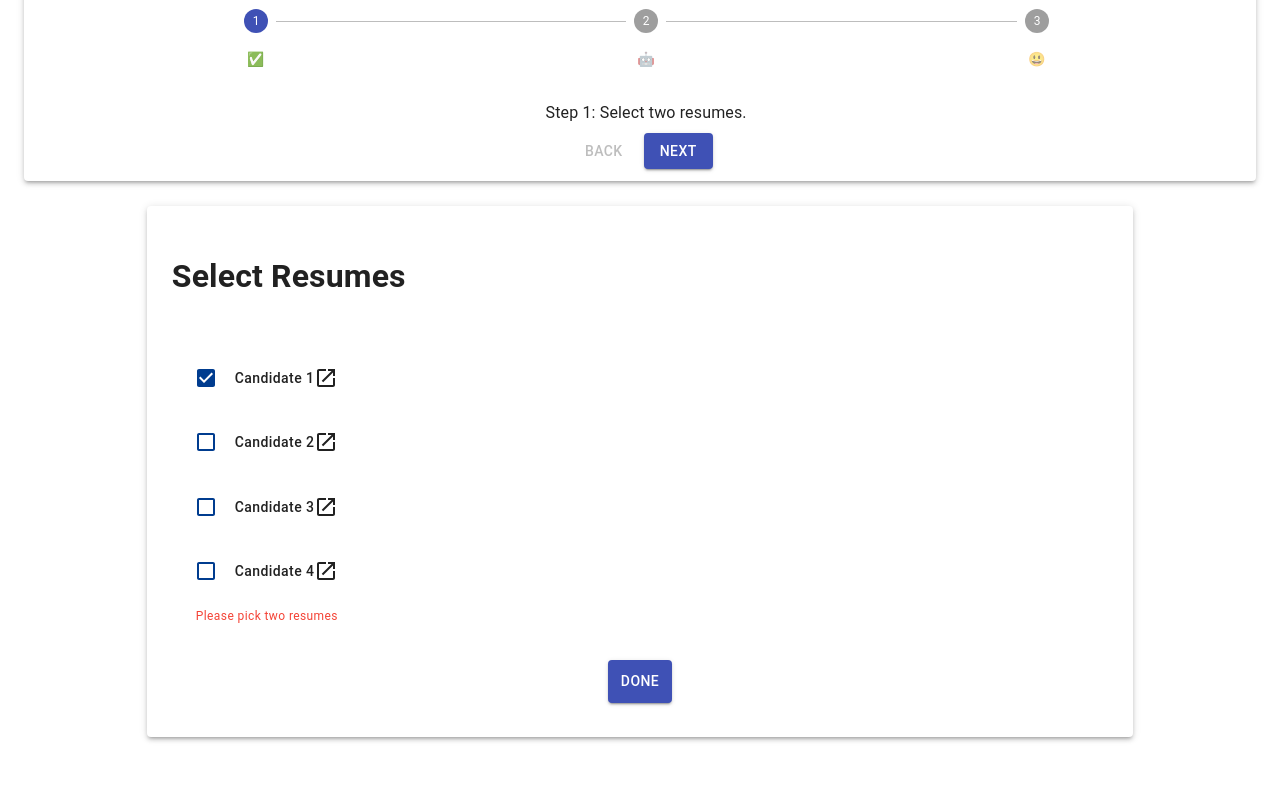
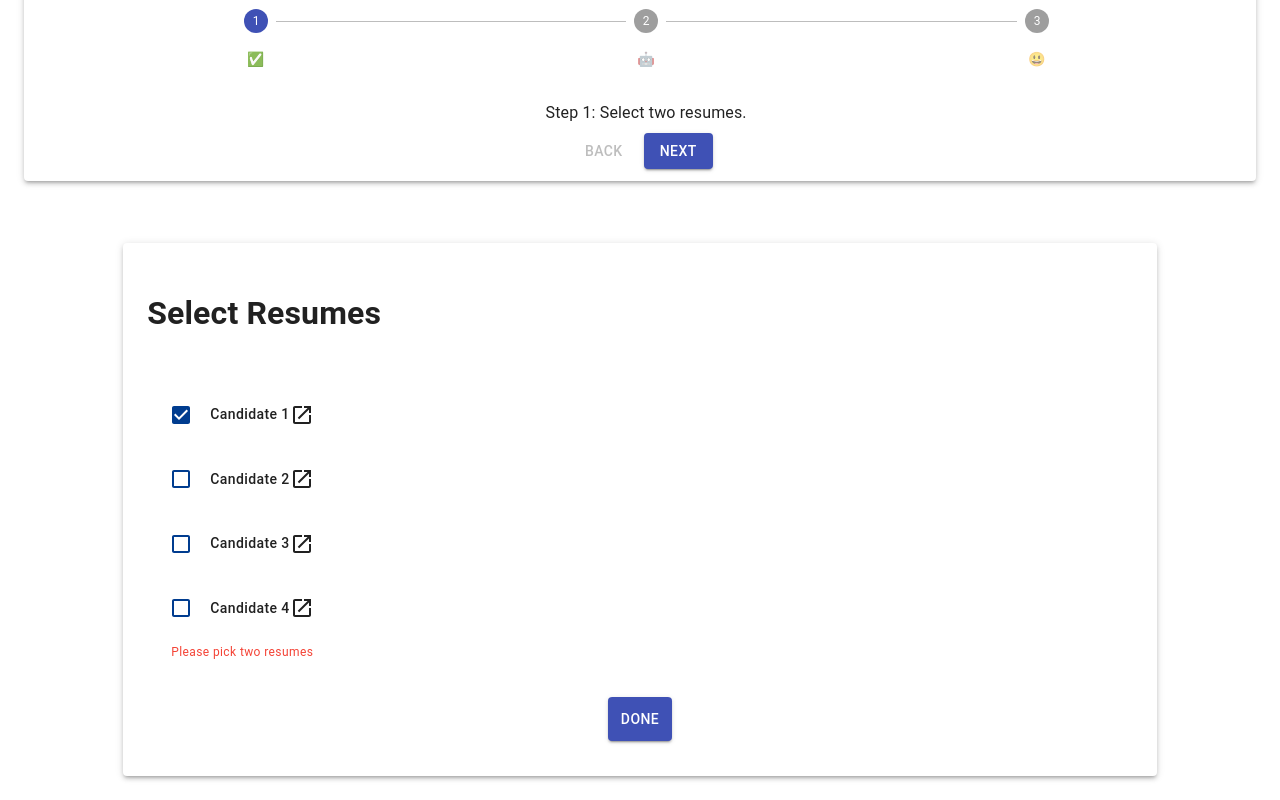
Before and after one commit to kristina-arezina/ai-hack-webapp, a React (Create React App) app: page / in a window 1280 px wide. Shown: the part 319-1119 px from the top of the page. Before the commit the page ends 1080 px from the top, so only its background shows below. Built offline with nearby package versions, Linux system fonts and the light colour scheme.

Commit message:
first page reposnise

```diff
--- a/src/components/Main.js
+++ b/src/components/Main.js
@@ -85,12 +85,12 @@ export default function Main() {
       </AppBar>
 
       <TabPanel value={value} index={0}>
-        <Paper elevation={3}>
+        <Paper style={{marginBottom:"5%"}} elevation={3}>
           <h1 style={{paddingTop:"2%", textAlign:"left", paddingLeft:"3%"}}>Instructions</h1>
             <Instructions/>
         </Paper>
 
-        <Paper style={{ padding:"2%", marginLeft: "10%", marginRight: "10%", marginTop: "2%", width:"auto"}} elevation={3}>
+        <Paper style={{ padding:"2%", marginLeft: "8%", marginRight: "8%", marginTop: "2%", width:"auto"}} elevation={3}>
           <h1 style={{ textAlign:"left"}}>Select Resumes</h1>
           <SelectResume/>
           <Button onClick={() => setValue(1)} style={{padding:"1%", margin: "1%"}} variant="contained" color="primary">
```
